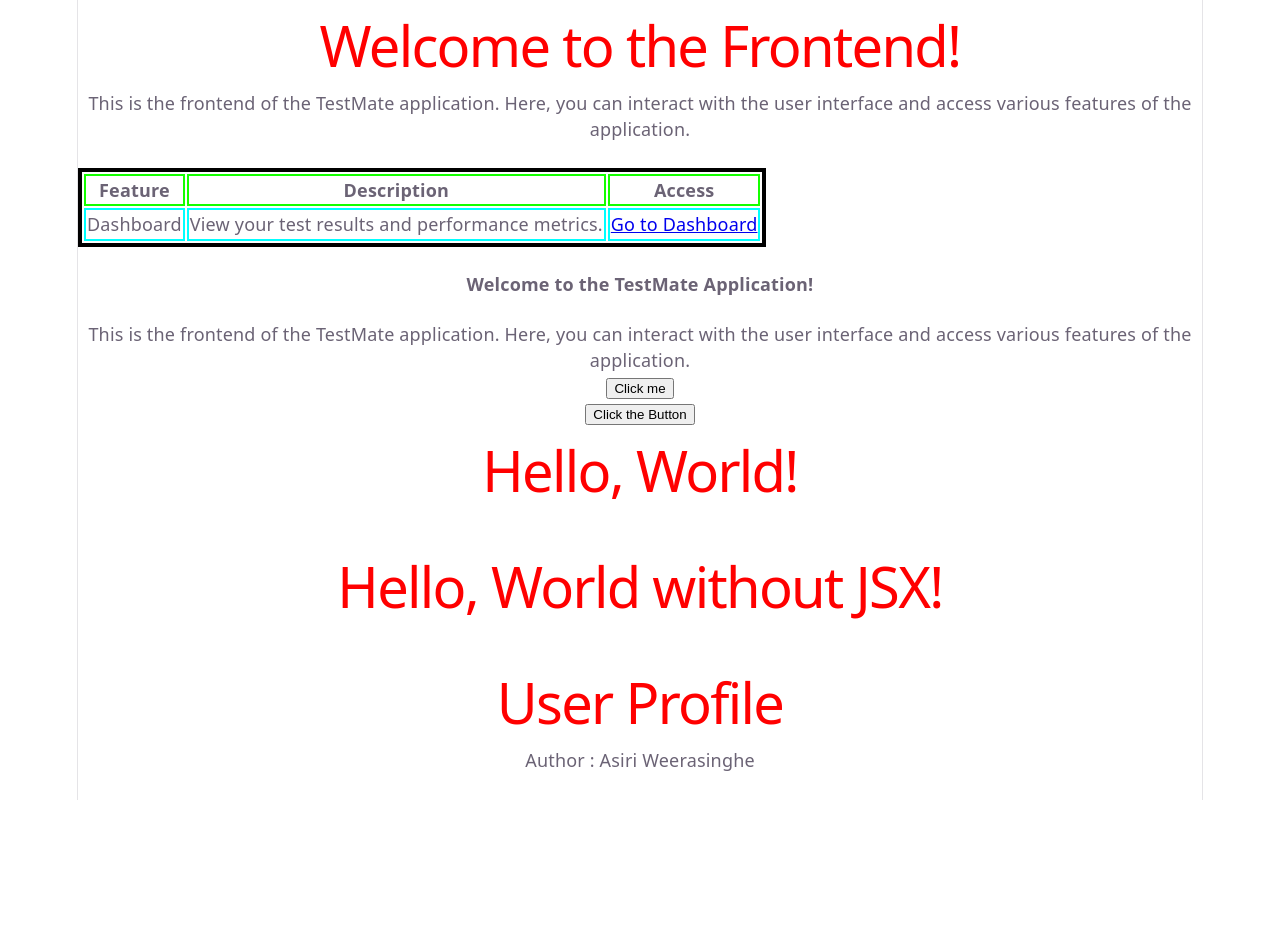
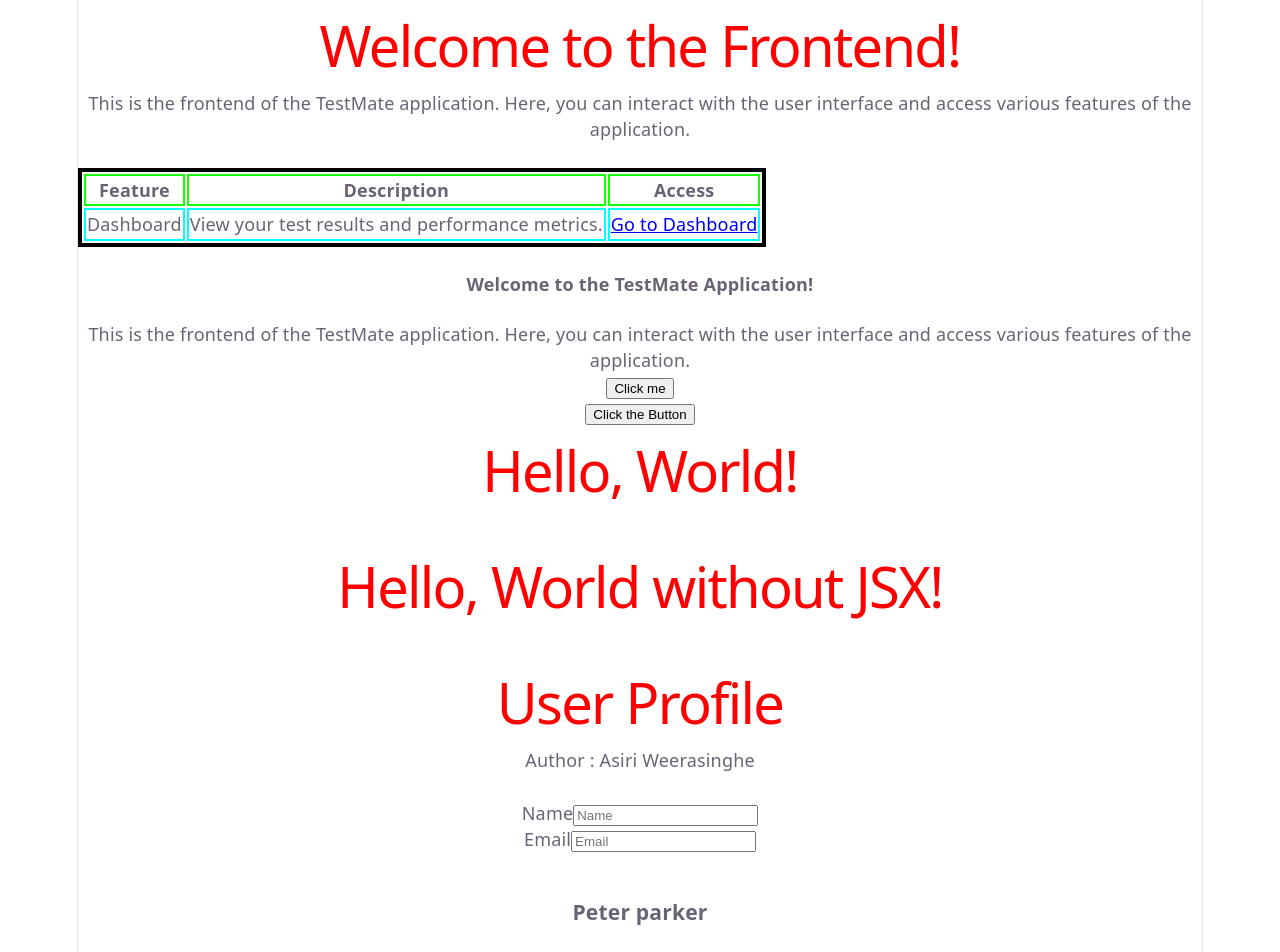
Before and after one commit to Asiri2000/TestMate, a React (Vite) app in the folder front-end/: page / in a window 1280 px wide. Shown: the top 952 px of the page. Before the commit the page ends 800 px from the top, so only its background shows below. Built offline with nearby package versions, Linux system fonts and the light colour scheme.

Commit message:
no summary required

```diff
--- a/front-end/src/App.jsx
+++ b/front-end/src/App.jsx
@@ -5,7 +5,8 @@ import {Content} from './Welcome';
 import Button from './Button';
 import {Click} from './Button';
 import {Hello, HelloWithoutJsx} from './Hello';
-import {UserProfile} from './UserProfile';
+import {UserProfile,ContactForm} from './UserProfile';
+import {CandidateProfile} from './CandidateProfile';
 
 
 function App() {
@@ -19,7 +20,7 @@ function App() {
       <p>This is the frontend of the TestMate application. Here, you can interact with the user interface and access various features of the application.</p>
 
 <br />
-
+     <div>
       <table>
           <tr>
               <th>Feature</th>
@@ -33,6 +34,7 @@ function App() {
           </tr>
 
       </table>
+      </div>
 
       <Welcome />
 
@@ -48,6 +50,12 @@ function App() {
       <br />
       <UserProfile />
 
+      <br />
+      <ContactForm />
+
+      <br />
+      <CandidateProfile />
+
 </div>
 
 
--- /dev/null
+++ b/front-end/src/CandidateProfile.jsx
@@ -0,0 +1,12 @@
+export const CandidateProfile = () => {
+
+     return(
+          <div>
+              <h3>Peter parker</h3>
+              <h4>Software Engineer</h4>
+
+          </div>
+
+     )
+
+}
--- a/front-end/src/UserProfile.jsx
+++ b/front-end/src/UserProfile.jsx
@@ -7,5 +7,24 @@ return (
     <p>Author : Asiri Weerasinghe </p>
     </>
 );
+};
 
+export const ContactForm = () => {
+
+    return(
+<>
+        <form className="contact-form">
+
+          <label htmlFor="name">Name</label>
+         <input type="text" placeholder="Name" id="name"/>
+         <br />
+         <label htmlFor="email">Email</label>
+         <input type="email" placeholder="Email" id="email"/>
+
+
+
+
+        </form>
+</>
+    )
 };
```
